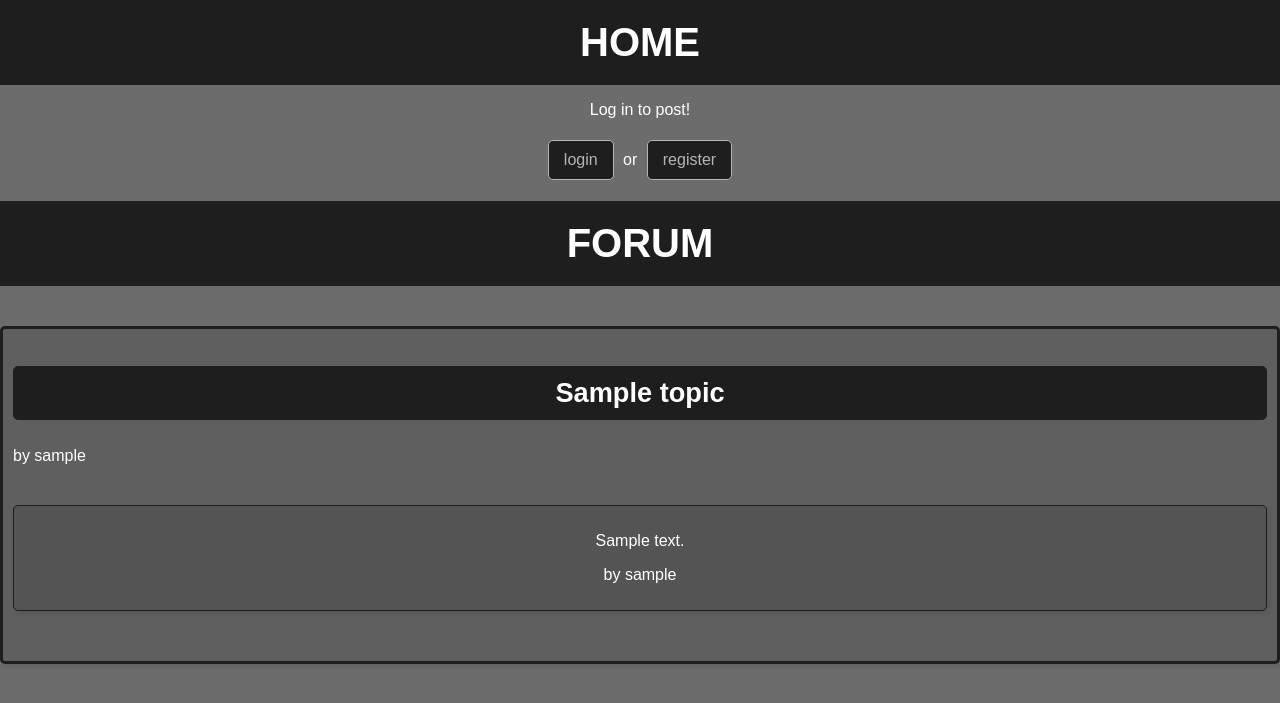
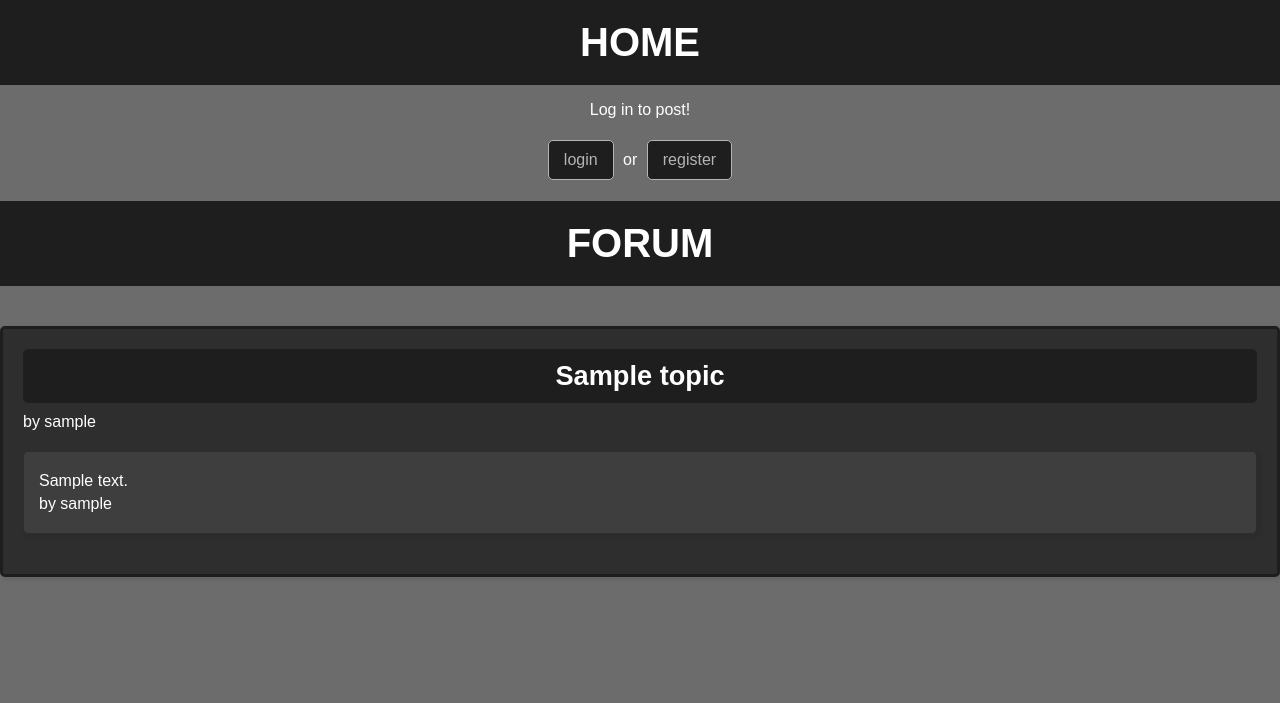
Before and after one commit to annijakampe/FORUM, a PHP site: page / in a window 1280 px wide. Shown: the top 703 px of the page. Run offline with PHP 8.4, Linux system fonts and the light colour scheme; tables that the repository leaves empty hold one stand-in row (values such as "Sample post").

Commit message:
added notes and updated css

```diff
--- a/assets/index.css
+++ b/assets/index.css
@@ -82,27 +82,28 @@ input[type="submit"]:hover {
 }
 
 .topic {
-  background-color: #1e1e1e2b;
-  padding: 10px;
+  background-color: #2e2e2e;
+  padding: 20px;
   margin: 40px 0;
   border-radius: 5px;
   border: 3px solid #1e1e1e;
   box-shadow: 2px 2px 5px rgba(0, 0, 0, 0.1);
   text-align: left;
 }
+
 .comment {
-  background-color: #1e1e1e2b;
-  padding: 10px;
-  margin: 40px 0;
+  background-color: #3e3e3e;
+  padding: 15px;
+  margin: 20px 0;
   border-radius: 5px;
-  border: 1px solid #1e1e1e;
+  border: 1px solid #2e2e2e;
   box-shadow: 2px 2px 5px rgba(0, 0, 0, 0.1);
-  text-align: center;
+  text-align: left;
 }
 
 .topic:hover,
 .comment:hover {
-  background-color: #343434ee;
+  background-color: #343434;
   cursor: pointer;
 }
 
@@ -115,3 +116,145 @@ input[type="submit"]:hover {
 .comment a:hover {
   color: #e7e2e0;
 }
+
+.topic h3 {
+  margin: 0 0 10px 0;
+}
+
+.topic p {
+  margin: 0;
+}
+
+.comment p {
+  margin: 5px 0;
+}
+body {
+  font-family: Arial, sans-serif;
+  background-color: #6c6c6c;
+  margin: 0;
+  padding: 0;
+  text-align: center;
+}
+
+h1 {
+  background-color: #1e1e1e;
+  color: #ffffff;
+  padding: 20px;
+  margin: 0;
+}
+
+h2 {
+  color: #1e1e1e;
+  font-size: 1.8em;
+  margin: 20px 0;
+}
+
+h3 {
+  color: #ffffff;
+  font-size: 1.7em;
+  background-color: #1e1e1e;
+  padding: 10px;
+  border-radius: 5px;
+  border: 1px solid #1e1e1e;
+  text-align: center;
+}
+
+p {
+  color: #ffffff;
+  font-size: 1em;
+}
+
+a {
+  display: inline-block;
+  color: #b6b5b5;
+  padding: 10px 15px;
+  border-radius: 5px;
+  text-decoration: none;
+  margin: 5px;
+  background-color: #1e1e1e;
+  border: 1px solid #b6b5b5;
+}
+
+a:hover {
+  background-color: #1e1e1e;
+  color: #e7e2e0;
+}
+
+form {
+  background-color: transparent;
+  padding: 20px;
+  display: inline-block;
+  text-align: center;
+}
+
+input[type="text"],
+textarea {
+  width: 100%;
+  padding: 10px;
+  margin: 10px 0;
+  border-radius: 5px;
+  border: 1px solid #ccc;
+}
+
+input[type="submit"] {
+  width: 100%;
+  padding: 7px;
+  background-color: #858181;
+  color: white;
+  border: none;
+  border-radius: 5px;
+  cursor: pointer;
+}
+
+input[type="submit"]:hover {
+  background-color: #45a049;
+  width: 100%;
+}
+
+.topic {
+  background-color: #2e2e2e;
+  padding: 20px;
+  margin: 40px 0;
+  border-radius: 5px;
+  border: 3px solid #1e1e1e;
+  box-shadow: 2px 2px 5px rgba(0, 0, 0, 0.1);
+  text-align: left;
+}
+
+.comment {
+  background-color: #3e3e3e;
+  padding: 15px;
+  margin: 20px 0;
+  border-radius: 5px;
+  border: 1px solid #2e2e2e;
+  box-shadow: 2px 2px 5px rgba(0, 0, 0, 0.1);
+  text-align: left;
+}
+
+.topic:hover,
+.comment:hover {
+  background-color: #343434;
+  cursor: pointer;
+}
+
+.comment a {
+  color: #c7c7c7;
+  font-weight: bold;
+  text-decoration: none;
+}
+
+.comment a:hover {
+  color: #e7e2e0;
+}
+
+.topic h3 {
+  margin: 0 0 10px 0;
+}
+
+.topic p {
+  margin: 0;
+}
+
+.comment p {
+  margin: 5px 0;
+}
--- a/database/db.php
+++ b/database/db.php
@@ -1,4 +1,6 @@
 <?php
+
+// Savienojums ar datubāzi
 $servername = "localhost";
 $username = "root";
 $password = "";
```
